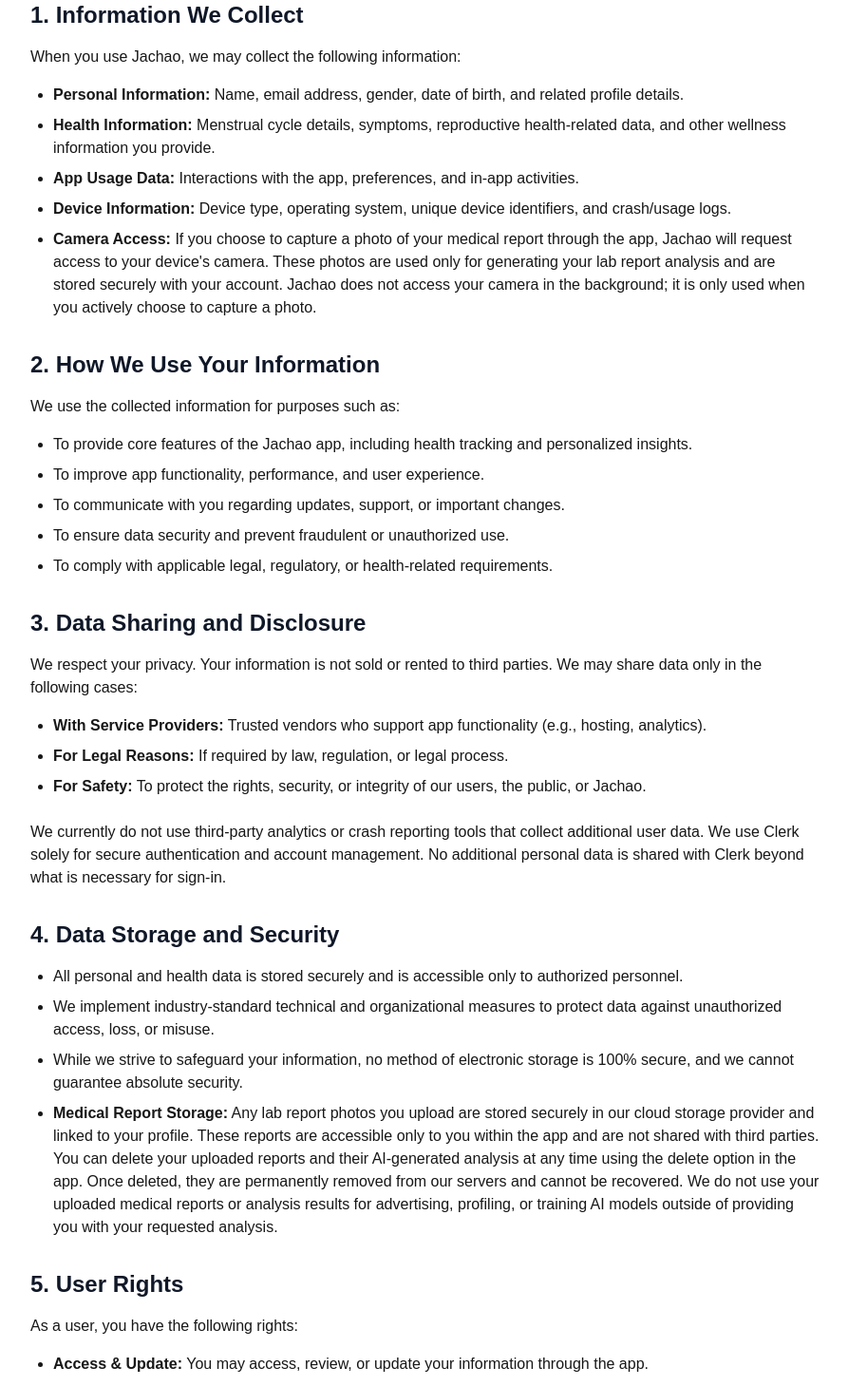
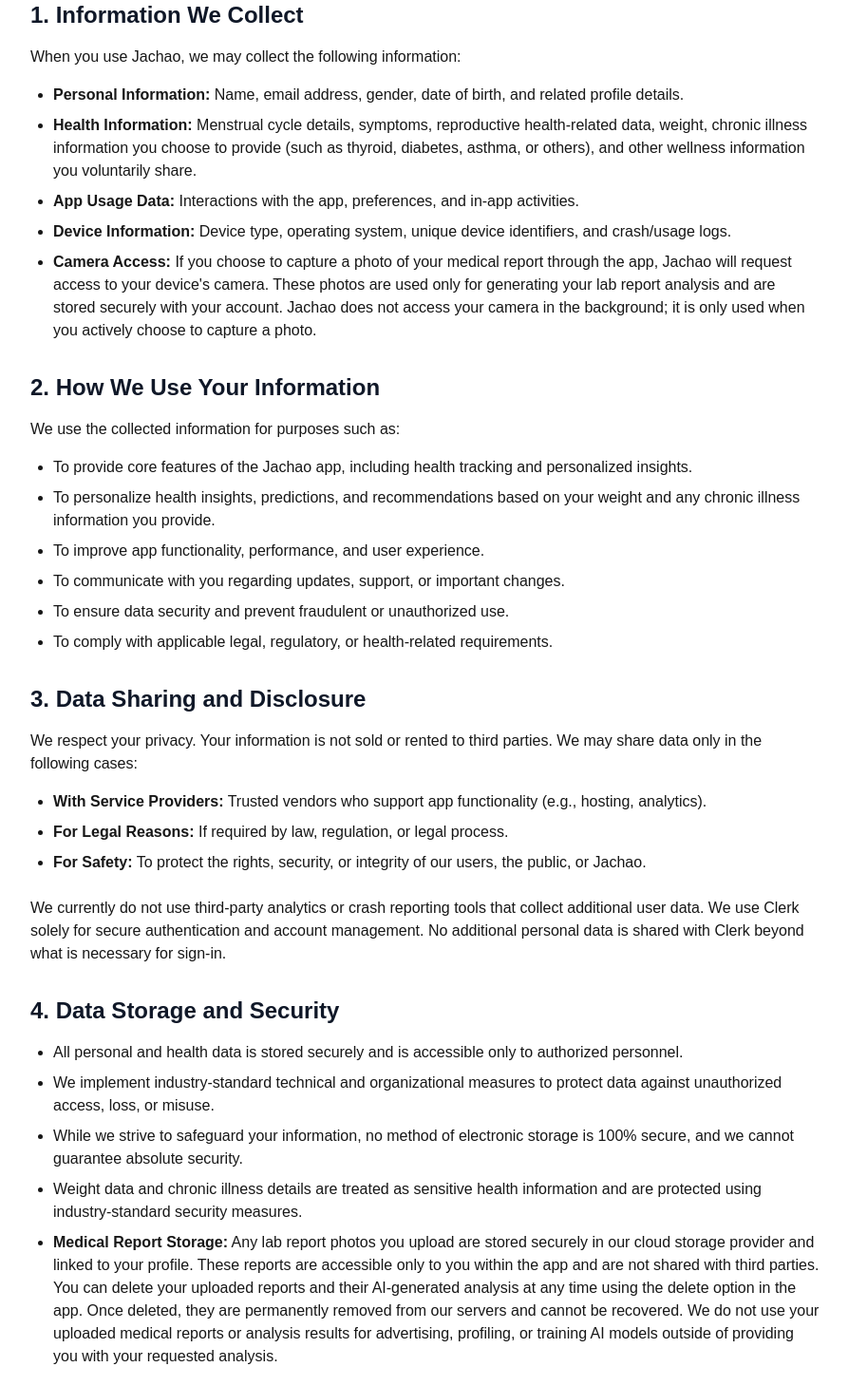
Before and after one commit to Aayush2061/jachao-website, a Next.js app: page /privacy in a window 1280 px wide. Shown: the part 300-1759 px from the top of the page at 95% size, without its empty margins (192-1085 px from the left). Built offline with nearby package versions, Linux system fonts and the light colour scheme.

Commit message:
Add information about weight and chronic illness in the privacy policy

```diff
--- a/pages/privacy.tsx
+++ b/pages/privacy.tsx
@@ -43,8 +43,10 @@
               </li>
               <li className="mb-2">
                 <strong>Health Information:</strong> Menstrual cycle details,
-                symptoms, reproductive health-related data, and other wellness
-                information you provide.
+                symptoms, reproductive health-related data, weight, chronic
+                illness information you choose to provide (such as thyroid,
+                diabetes, asthma, or others), and other wellness information you
+                voluntarily share.
               </li>
               <li className="mb-2">
                 <strong>App Usage Data:</strong> Interactions with the app,
@@ -76,6 +78,13 @@
                 To provide core features of the Jachao app, including health
                 tracking and personalized insights.
               </li>
+
+              <li className="mb-2">
+                To personalize health insights, predictions, and recommendations
+                based on your weight and any chronic illness information you
+                provide.
+              </li>
+
               <li className="mb-2">
                 To improve app functionality, performance, and user experience.
               </li>
@@ -139,6 +148,11 @@
                 While we strive to safeguard your information, no method of
                 electronic storage is 100% secure, and we cannot guarantee
                 absolute security.
+              </li>
+              <li className="mb-2">
+                Weight data and chronic illness details are treated as sensitive
+                health information and are protected using industry-standard
+                security measures.
               </li>
               <li className="mb-2">
                 <strong>Medical Report Storage:</strong> Any lab report photos
```
